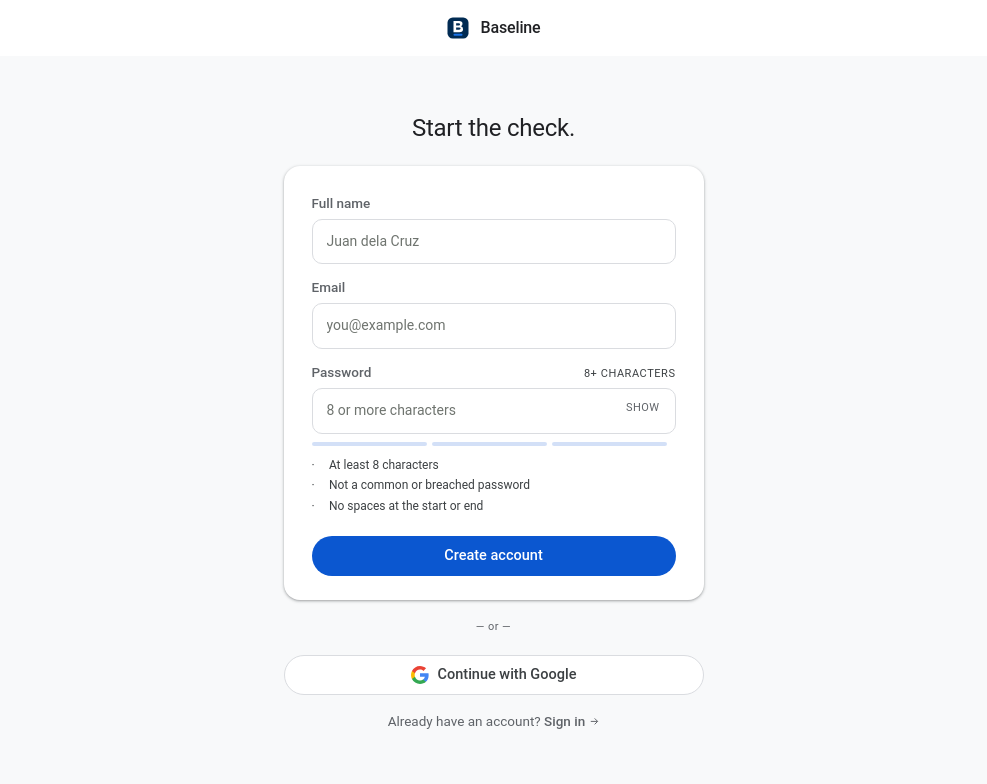
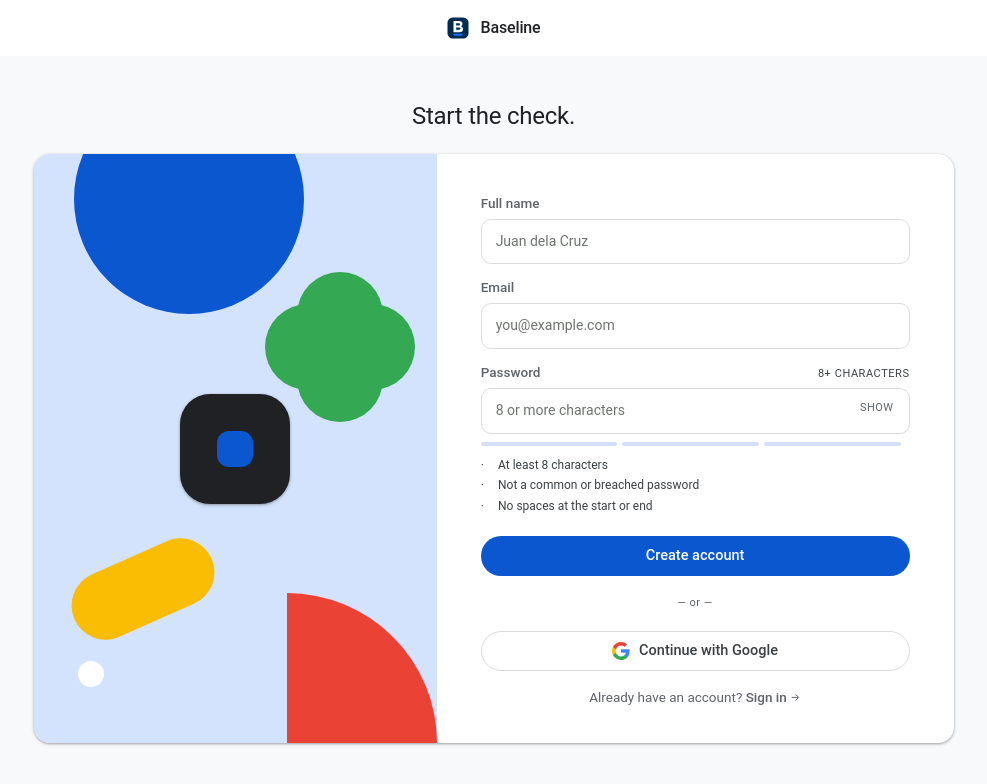
Before and after one commit to neil-justin/baseline, a Next.js app: page /signup in a window 1280 px wide. Shown: the top 784 px of the page, without its empty margins (139-1126 px from the left). Built offline with nearby package versions, Linux system fonts and the light colour scheme; no server answers.

Commit message:
feat(signup): split auth card cut over — M3 shape panel + form pane

```diff
--- a/app/(auth)/signup/page.tsx
+++ b/app/(auth)/signup/page.tsx
@@ -26,11 +26,22 @@ export default function SignUpPage() {
       </header>
 
       <main className="auth-main" id="main">
-        <div className="auth-panel">
+        <div className="auth-split">
           <div className="auth-head">
             <h1>Start the check.</h1>
           </div>
 
+          <div className="split-card">
+            <div className="split-shapes" aria-hidden="true">
+              <i className="sh sh-circle"></i>
+              <i className="sh sh-clover"><i></i><i></i><i></i><i></i></i>
+              <i className="sh sh-pill"></i>
+              <i className="sh sh-quarter"></i>
+              <i className="sh sh-mark"><i></i></i>
+              <i className="sh sh-dot"></i>
+            </div>
+
+            <div className="split-form">
               <SignupForm />
 
               <GoogleAuth />
@@ -42,6 +53,8 @@ export default function SignUpPage() {
                 </a>
               </p>
             </div>
+          </div>
+        </div>
       </main>
     </div>
   );
```
Lines whose indentation alone changed are shown as unchanged.
